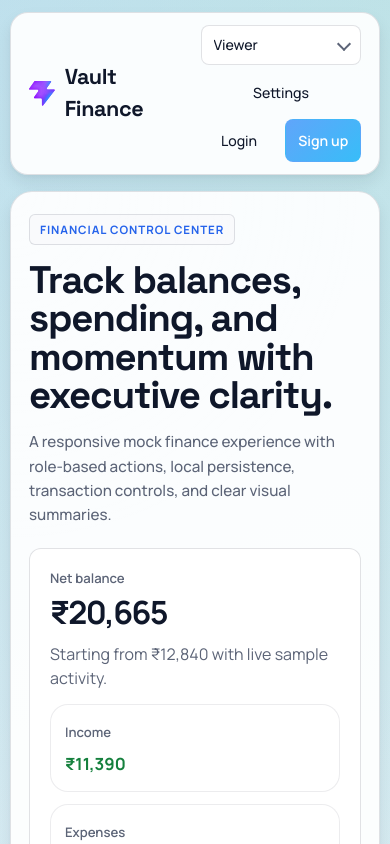
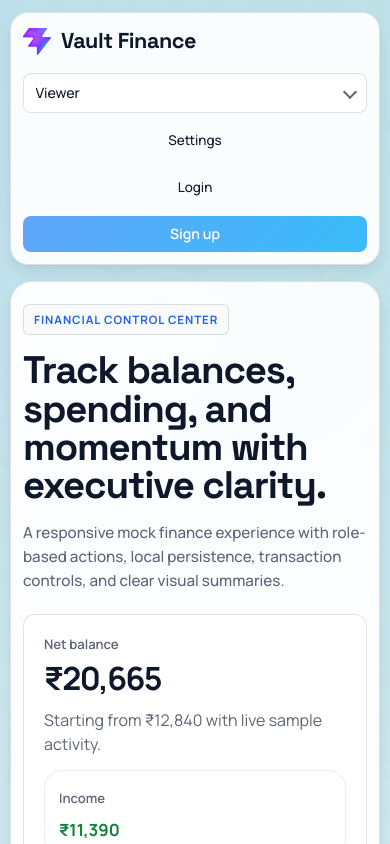
Before and after one commit to gandharr/Vault-Finance, a React (Vite) app: page / in a window 390 px wide. Shown: the top 844 px of the page. Built offline with nearby package versions, Linux system fonts and the light colour scheme.

Commit message:
Fix severe mobile overlap and alignment issues

```diff
--- a/src/App.css
+++ b/src/App.css
@@ -1321,14 +1321,35 @@ textarea {
     padding-top: 12px;
   }
 
+  .app-header {
+    flex-direction: column;
+    align-items: stretch;
+    padding: 12px;
+  }
+
+  .brand-block {
+    min-width: 0;
+  }
+
+  .brand-title {
+    justify-content: flex-start;
+    flex-wrap: wrap;
+  }
+
   .header-controls {
     flex-direction: column;
     align-items: stretch;
+    width: 100%;
   }
 
   .header-role-chip,
   .header-controls > button {
     width: 100%;
+  }
+
+  .header-role-chip,
+  .control-chip {
+    min-width: 0;
   }
 
   .header-controls > .ghost-button {
@@ -1398,12 +1419,37 @@ textarea {
 
   .transaction-toolbar,
   .form-grid,
-  .mini-metrics {
+  .mini-metrics,
+  .summary-grid,
+  .analysis-grid,
+  .insight-grid,
+  .chart-summary-strip {
     grid-template-columns: 1fr;
   }
 
   .chart-month-grid {
     grid-template-columns: 1fr;
+  }
+
+  .transaction-row {
+    grid-template-columns: 1fr;
+    gap: 10px;
+    align-items: start;
+  }
+
+  .transaction-meta,
+  .row-actions {
+    justify-items: start;
+    justify-content: flex-start;
+  }
+
+  .row-actions {
+    width: 100%;
+  }
+
+  .row-actions button {
+    flex: 1 1 calc(50% - 8px);
+    min-width: 0;
   }
 
   .sparkline-caption,
@@ -1412,3 +1458,25 @@ textarea {
     align-items: flex-start;
   }
 }
+
+@media (max-width: 480px) {
+  .auth-actions {
+    grid-template-columns: 1fr;
+  }
+
+  .compact-btn {
+    font-size: 0.84rem;
+    padding-inline: 0.6rem;
+  }
+
+  .panel,
+  .hero-panel,
+  .summary-card,
+  .chart-frame,
+  .chart-summary-strip div,
+  .chart-month-card,
+  .transaction-row {
+    padding-left: 12px;
+    padding-right: 12px;
+  }
+}
```
